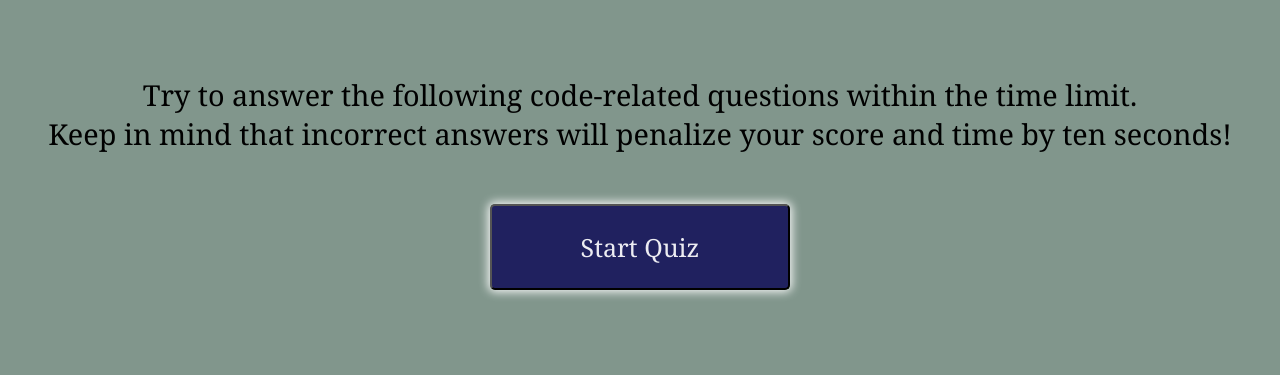
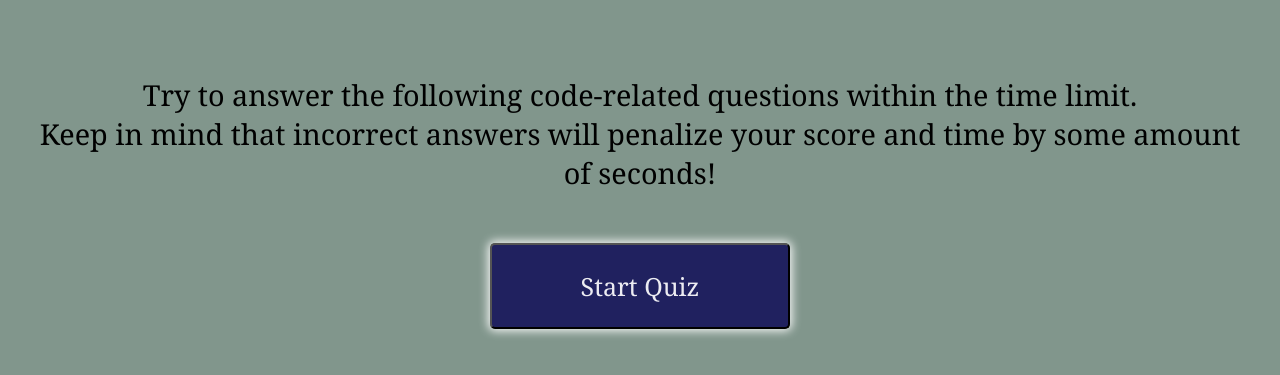
Before and after one commit to blairrrrwho/the-wonderful-whimsical-code-quiz, a plain HTML site: page index.html in a window 1280 px wide. Shown: the part 249-624 px from the top of the page. Drawn offline with Linux system fonts and the light colour scheme.

Commit message:
geting there; can't get answer buttons styled correctly; it's time for sleep

```diff
--- a/index.html
+++ b/index.html
@@ -19,32 +19,27 @@
         <div id="timer">Time: <span id="display-time">0</span></div>
     </nav>
 
-
+    <section id="big-container">
         <!-- Part 1 - the homepage with a title, instructions, and the start button -->
-
-    <section id="homepage" class="h-style">
+        <div id="homepage" class="h-style">
             <h1>Coding Quiz Challenge</h1> <br><br>
-        <p>
-            Try to answer the following code-related questions within the time limit.<br>
-            Keep in mind that incorrect answers will penalize your score and time by ten seconds!
+            <!-- Instructions -->
+            <p> Try to answer the following code-related questions within the time limit.<br>
+                Keep in mind that incorrect answers will penalize your score and time by some amount of seconds!
             </p> <br>
             <div class="btn-flex">
                 <button id=start-button class="btn">Start Quiz</button>
             </div>
-    </section>
+        </div>
 
         <!-- Part 2 - The loop of questions -->
         <!-- Container w/questions that will show after the quiz starts -->
         <div id="question-container" class="hide">
 
             <h2 id="question" class="h-style">Question 1/10</h2>
-        <!-- <p>al;sdjf;alsdjkf</p> -->
 
             <div id="answer-btns" class="btn-flex">
-            <!-- <button class="btn">Answer 1</button>
-            <button class="btn">Answer 2</button>
-            <button class="btn">Answer 3</button>
-            <button class="btn">Answer 4</button> -->
+                <button class="btn"></button>
             </div>
         </div>
 
@@ -85,8 +80,8 @@
         <button id="restart-button" class="restart-button btn">Restart Quiz</button>
         <button id="clear-button" class="clear-button btn">Clear High Scores</button>
         </div>
+    </section>
 
-    </div>
 </body>
 
 </html>
```
Lines whose indentation alone changed are shown as unchanged.
